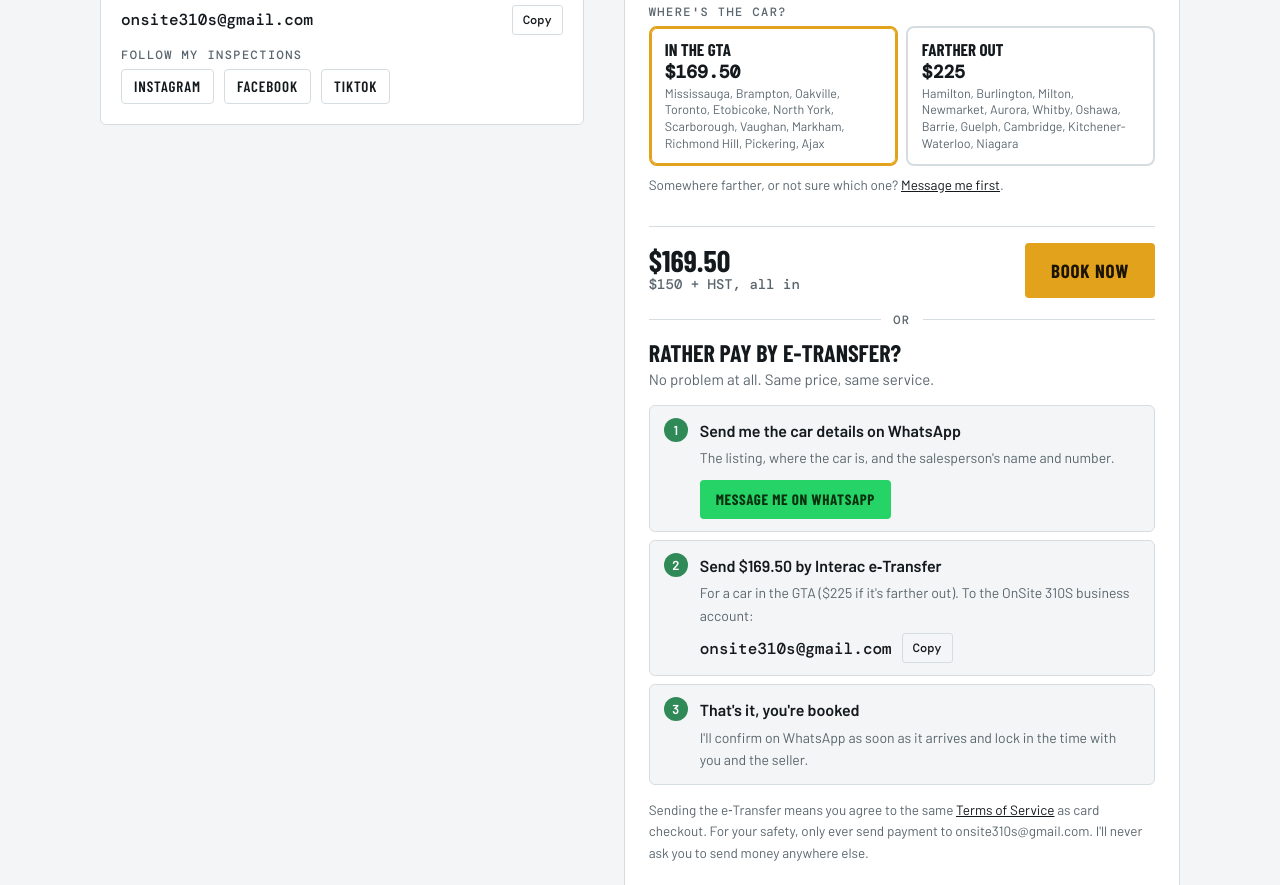
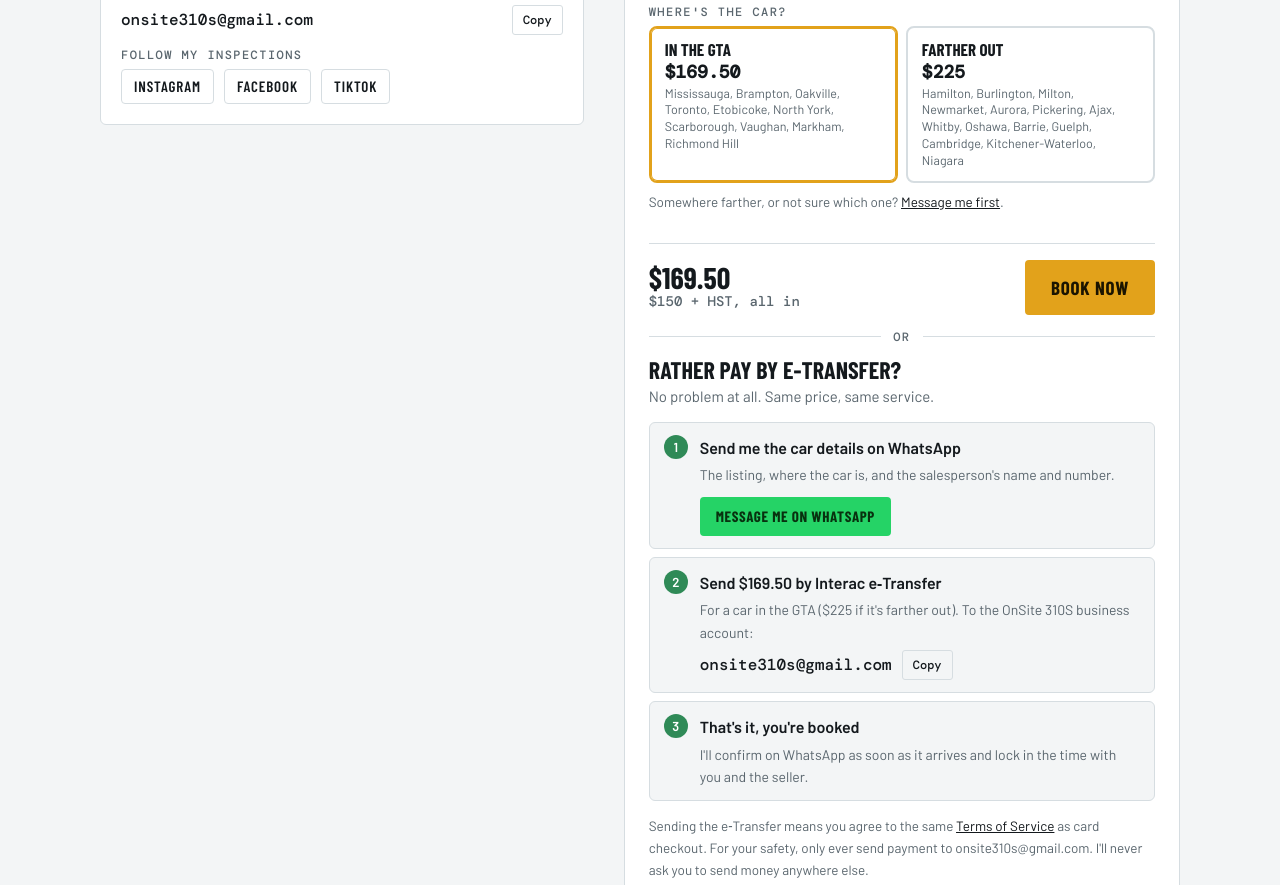
Before and after one commit to onsite310s-bot/onsite310s-site, a plain HTML site: page index.html in a window 1280 px wide. Shown: the part 7878-8763 px from the top of the page. Drawn offline with nearby package versions, Linux system fonts and the light colour scheme; a web font is replaced by a local one.

Commit message:
Move Pickering and Ajax to farther out
Updated location options and pricing details for car inspection.

```diff
--- a/index.html
+++ b/index.html
@@ -676,8 +676,8 @@ details.more summary{cursor:pointer;font:600 14px/1.2 var(--body);color:var(--mu
         <div class="zone" id="zone">
           <span class="label">Where's the car?</span>
           <div class="zbtns" role="radiogroup" aria-label="Where's the car?">
-            <button type="button" class="zb on" role="radio" aria-checked="true" data-z="gta"><b>In the GTA</b><span>$169.50</span><small>Mississauga, Brampton, Oakville, Toronto, Etobicoke, North York, Scarborough, Vaughan, Markham, Richmond Hill, Pickering, Ajax</small></button>
-            <button type="button" class="zb" role="radio" aria-checked="false" data-z="out"><b>Farther out</b><span>$225</span><small>Hamilton, Burlington, Milton, Newmarket, Aurora, Whitby, Oshawa, Barrie, Guelph, Cambridge, Kitchener-Waterloo, Niagara</small></button>
+            <button type="button" class="zb on" role="radio" aria-checked="true" data-z="gta"><b>In the GTA</b><span>$169.50</span><small>Mississauga, Brampton, Oakville, Toronto, Etobicoke, North York, Scarborough, Vaughan, Markham, Richmond Hill</small></button>
+            <button type="button" class="zb" role="radio" aria-checked="false" data-z="out"><b>Farther out</b><span>$225</span><small>Hamilton, Burlington, Milton, Newmarket, Aurora, Pickering, Ajax, Whitby, Oshawa, Barrie, Guelph, Cambridge, Kitchener-Waterloo, Niagara</small></button>
           </div>
           <p class="zfar">Somewhere farther, or not sure which one? <a class="js-wa" href="https://wa.me/16475003107?text=Hi%20Nigel%2C%20I%20found%20a%20car%20I%20want%20inspected%3A%20" target="_blank" rel="noopener">Message me first</a>.</p>
         </div>
```
